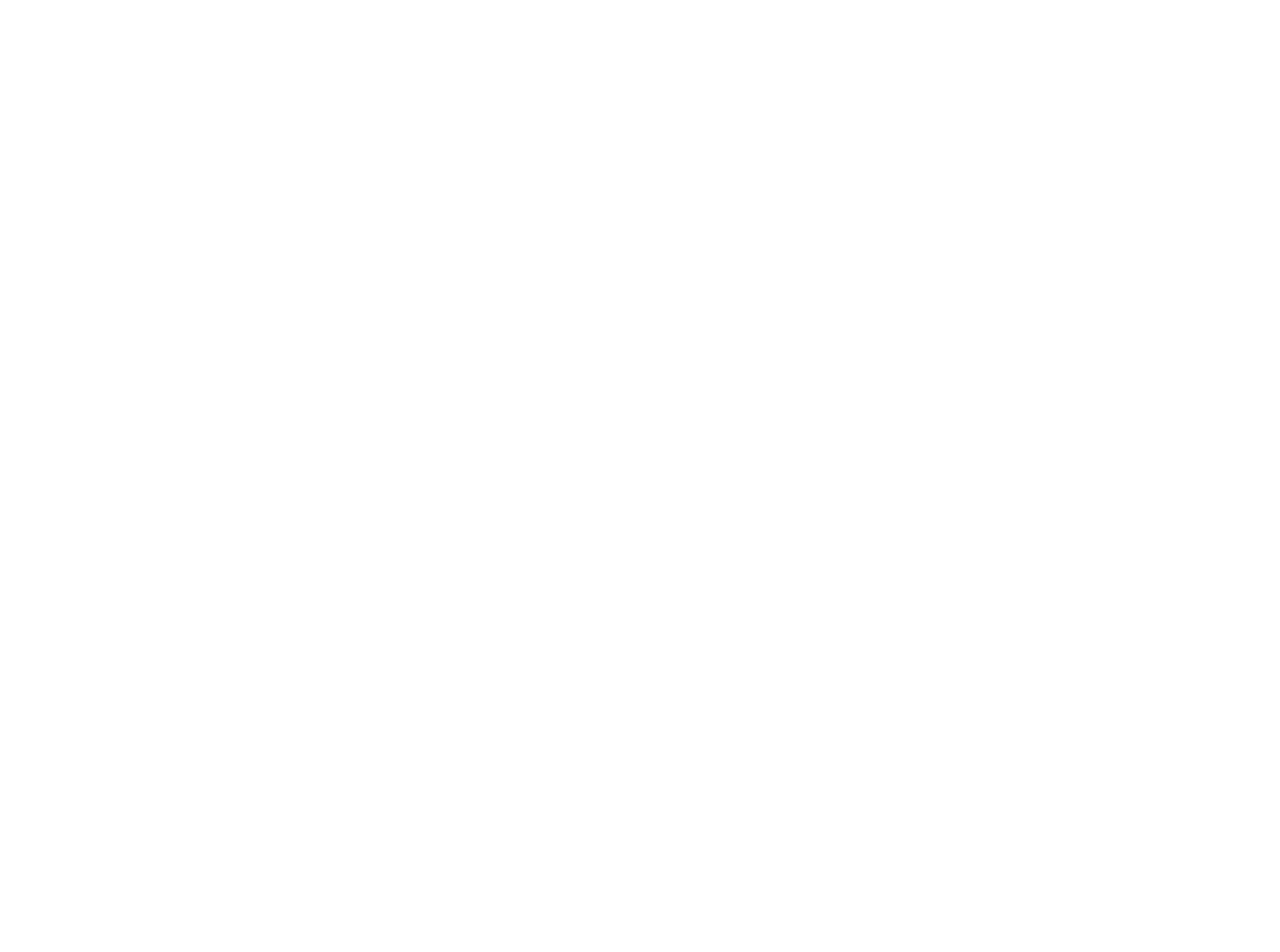
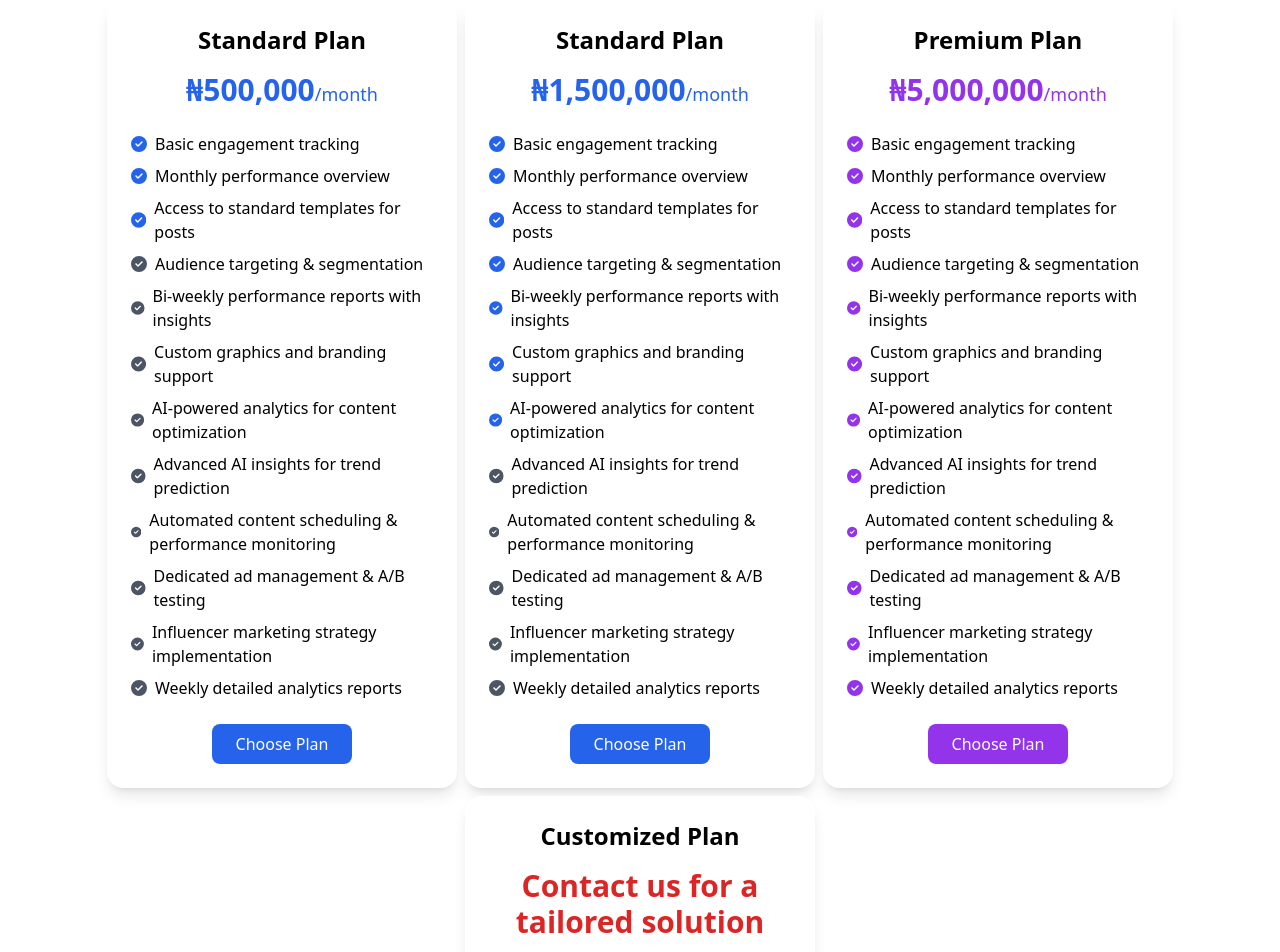
Before and after one commit to solomonojox/waitecc, a React (Create React App) app: page /pricing in a window 1280 px wide. Before the commit this address had no page. Shown: the top 952 px of the page. Before the commit the page ends 800 px from the top, so only its background shows below. Built offline with nearby package versions, Linux system fonts and the light colour scheme.

Commit message:
Updates on pricing

```diff
--- a/src/App.js
+++ b/src/App.js
@@ -4,6 +4,7 @@
 import LandingPage from './Pages/Landing';
 import Services from './Pages/Services';
 import ContactUs from './Pages/ContactUs';
+import Pricing from './Pages/Pricing';
 
 function App() {
   return (
@@ -13,6 +14,7 @@
           <Route path="/" element={<LandingPage />} />
           <Route path="/services" element={<Services />} />
           <Route path="/contact" element={<ContactUs />} />
+          <Route path="/pricing" element={<Pricing />} />
         </Routes>
       </Router>
     </div>
--- /dev/null
+++ b/src/Pages/Pricing.jsx
@@ -0,0 +1,92 @@
+import React from 'react';
+import Navbar from '../Components/Navbar';
+import Footer from '../Components/Footer';
+
+import { FaCircleCheck } from "react-icons/fa6";
+
+const Pricing = () => {
+    return (
+        <div>
+
+            <div className='flex justify-center flex-wrap gap-2'>
+                {/* Basic Plan */}
+                <div className="bg-white rounded-2xl shadow-lg p-6 text-center w-[350px]">
+                    <h2 className="text-2xl font-semibold mb-4">Standard Plan</h2>
+                    <p className="text-3xl font-bold text-blue-600 mb-6">₦500,000<span className="text-lg font-normal">/month</span></p>
+                    <ul className="text-left space-y-2 mb-6">
+                        <li className="flex items-center"><FaCircleCheck className="mr-2 text-blue-600" />Basic engagement tracking</li>
+                        <li className="flex items-center"><FaCircleCheck className="mr-2 text-blue-600" />Monthly performance overview</li>
+                        <li className="flex items-center"><FaCircleCheck className="mr-2 text-blue-600" />Access to standard templates for posts</li>
+                        <li className="flex items-center"><FaCircleCheck className="mr-2 text-gray-600" />Audience targeting & segmentation</li>
+                        <li className="flex items-center"><FaCircleCheck className="mr-2 text-gray-600" />Bi-weekly performance reports with insights</li>
+                        <li className="flex items-center"><FaCircleCheck className="mr-2 text-gray-600" />Custom graphics and branding support</li>
+                        <li className="flex items-center"><FaCircleCheck className="mr-2 text-gray-600" />AI-powered analytics for content optimization</li>
+                        <li className="flex items-center"><FaCircleCheck className="mr-2 text-gray-600" />Advanced AI insights for trend prediction</li>
+                        <li className="flex items-center"><FaCircleCheck className="mr-2 text-gray-600" />Automated content scheduling & performance monitoring</li>
+                        <li className="flex items-center"><FaCircleCheck className="mr-2 text-gray-600" />Dedicated ad management & A/B testing</li>
+                        <li className="flex items-center"><FaCircleCheck className="mr-2 text-gray-600" />Influencer marketing strategy implementation</li>
+                        <li className="flex items-center"><FaCircleCheck className="mr-2 text-gray-600" />Weekly detailed analytics reports</li>
+                    </ul>
+                    <button className="bg-blue-600 text-white px-6 py-2 rounded-lg hover:bg-blue-700">Choose Plan</button>
+                </div>
+                {/* Standard Plan */}
+                <div className="bg-white rounded-2xl shadow-lg p-6 text-center w-[350px]">
+                    <h2 className="text-2xl font-semibold mb-4">Standard Plan</h2>
+                    <p className="text-3xl font-bold text-blue-600 mb-6">₦1,500,000<span className="text-lg font-normal">/month</span></p>
+                    <ul className="text-left space-y-2 mb-6">
+                        <li className="flex items-center"><FaCircleCheck className="mr-2 text-blue-600" />Basic engagement tracking</li>
+                        <li className="flex items-center"><FaCircleCheck className="mr-2 text-blue-600" />Monthly performance overview</li>
+                        <li className="flex items-center"><FaCircleCheck className="mr-2 text-blue-600" />Access to standard templates for posts</li>
+                        <li className="flex items-center"><FaCircleCheck className="mr-2 text-blue-600" />Audience targeting & segmentation</li>
+                        <li className="flex items-center"><FaCircleCheck className="mr-2 text-blue-600" />Bi-weekly performance reports with insights</li>
+                        <li className="flex items-center"><FaCircleCheck className="mr-2 text-blue-600" />Custom graphics and branding support</li>
+                        <li className="flex items-center"><FaCircleCheck className="mr-2 text-blue-600" />AI-powered analytics for content optimization</li>
+                        <li className="flex items-center"><FaCircleCheck className="mr-2 text-gray-600" />Advanced AI insights for trend prediction</li>
+                        <li className="flex items-center"><FaCircleCheck className="mr-2 text-gray-600" />Automated content scheduling & performance monitoring</li>
+                        <li className="flex items-center"><FaCircleCheck className="mr-2 text-gray-600" />Dedicated ad management & A/B testing</li>
+                        <li className="flex items-center"><FaCircleCheck className="mr-2 text-gray-600" />Influencer marketing strategy implementation</li>
+                        <li className="flex items-center"><FaCircleCheck className="mr-2 text-gray-600" />Weekly detailed analytics reports</li>
+                    </ul>
+                    <button className="bg-blue-600 text-white px-6 py-2 rounded-lg hover:bg-blue-700">Choose Plan</button>
+                </div>
+
+                {/* Premium Plan */}
+                <div className="bg-white rounded-2xl shadow-lg p-6 text-center w-[350px]">
+                    <h2 className="text-2xl font-semibold mb-4">Premium Plan</h2>
+                    <p className="text-3xl font-bold text-purple-600 mb-6">₦5,000,000<span className="text-lg font-normal">/month</span></p>
+                    <ul className="text-left space-y-2 mb-6">
+                        <li className="flex items-center"><FaCircleCheck className="mr-2 text-purple-600" />Basic engagement tracking</li>
+                        <li className="flex items-center"><FaCircleCheck className="mr-2 text-purple-600" />Monthly performance overview</li>
+                        <li className="flex items-center"><FaCircleCheck className="mr-2 text-purple-600" />Access to standard templates for posts</li>
+                        <li className="flex items-center"><FaCircleCheck className="mr-2 text-purple-600" />Audience targeting & segmentation</li>
+                        <li className="flex items-center"><FaCircleCheck className="mr-2 text-purple-600" />Bi-weekly performance reports with insights</li>
+                        <li className="flex items-center"><FaCircleCheck className="mr-2 text-purple-600" />Custom graphics and branding support</li>
+                        <li className="flex items-center"><FaCircleCheck className="mr-2 text-purple-600" />AI-powered analytics for content optimization</li>
+                        <li className="flex items-center"><FaCircleCheck className="mr-2 text-purple-600" />Advanced AI insights for trend prediction</li>
+                        <li className="flex items-center"><FaCircleCheck className="mr-2 text-purple-600" />Automated content scheduling & performance monitoring</li>
+                        <li className="flex items-center"><FaCircleCheck className="mr-2 text-purple-600" />Dedicated ad management & A/B testing</li>
+                        <li className="flex items-center"><FaCircleCheck className="mr-2 text-purple-600" />Influencer marketing strategy implementation</li>
+                        <li className="flex items-center"><FaCircleCheck className="mr-2 text-purple-600" />Weekly detailed analytics reports</li>
+                    </ul>
+                    <button className="bg-purple-600 text-white px-6 py-2 rounded-lg hover:bg-purple-700">Choose Plan</button>
+                </div>
+
+                {/* Customized Plan */}
+                <div className="bg-white rounded-2xl shadow-lg p-6 text-center w-[350px]">
+                    <h2 className="text-2xl font-semibold mb-4">Customized Plan</h2>
+                    <p className="text-3xl font-bold text-red-600 mb-6">Contact us for a tailored solution</p>
+                    <ul className="text-left space-y-2 mb-6">
+                        <li className="flex items-center"><FaCircleCheck className="mr-2 text-red-600" />Personalized strategy based on your brand’s needs</li>
+                        <li className="flex items-center"><FaCircleCheck className="mr-2 text-red-600" />Exclusive AI tools for high-converting marketing campaigns</li>
+                        <li className="flex items-center"><FaCircleCheck className="mr-2 text-red-600" />Specialized campaign execution with ongoing adjustments</li>
+                        <li className="flex items-center"><FaCircleCheck className="mr-2 text-red-600" />Dedicated account manager for seamless coordination</li>
+                        <li className="flex items-center"><FaCircleCheck className="mr-2 text-red-600" />Access to priority support and additional custom services</li>
+                    </ul>
+                    <button className="bg-red-600 text-white px-6 py-2 rounded-lg hover:bg-red-700">Contact Us</button>
+                </div>
+            </div>
+        </div>
+    )
+}
+
+export default Pricing
```
